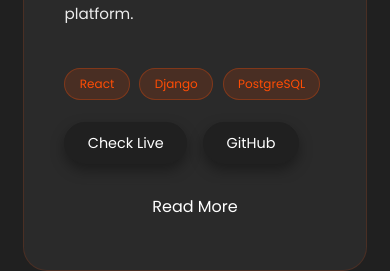
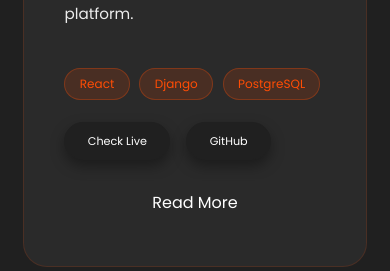
Before and after one commit to ArshanShaikh87/Portfolio, a React (Vite) app: page / in a window 390 px wide. Shown: the part 4060-4331 px from the top of the page. Built offline with nearby package versions, Linux system fonts and the light colour scheme.

Commit message:
Portfolio button font size change

```diff
--- a/src/styles/portfolio.css
+++ b/src/styles/portfolio.css
@@ -216,4 +216,7 @@
   .portfolio h3{
     font-size: 1.3rem;
   }
+  .project-actions a{
+    font-size: 0.7rem;
+  }
 }
```
